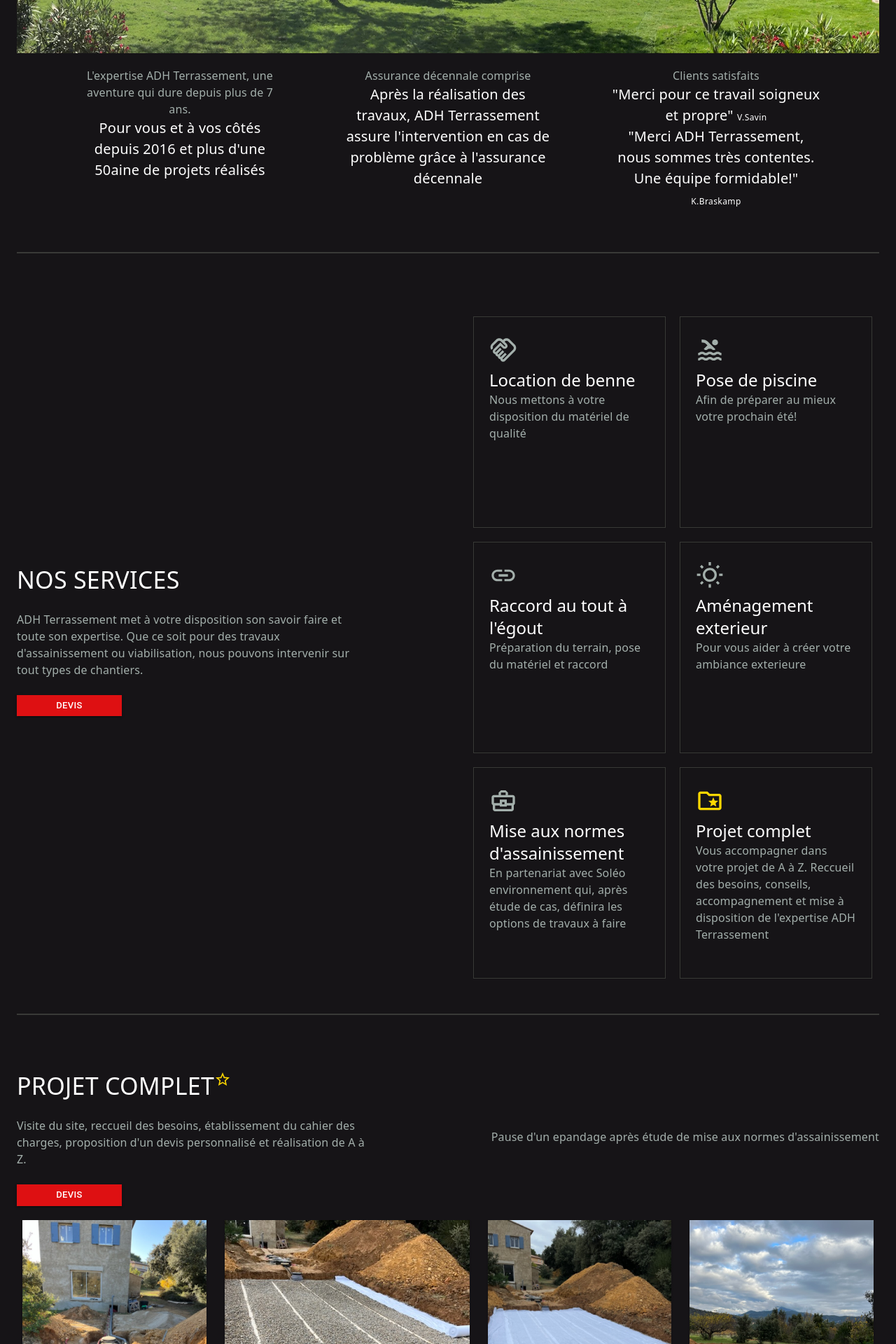
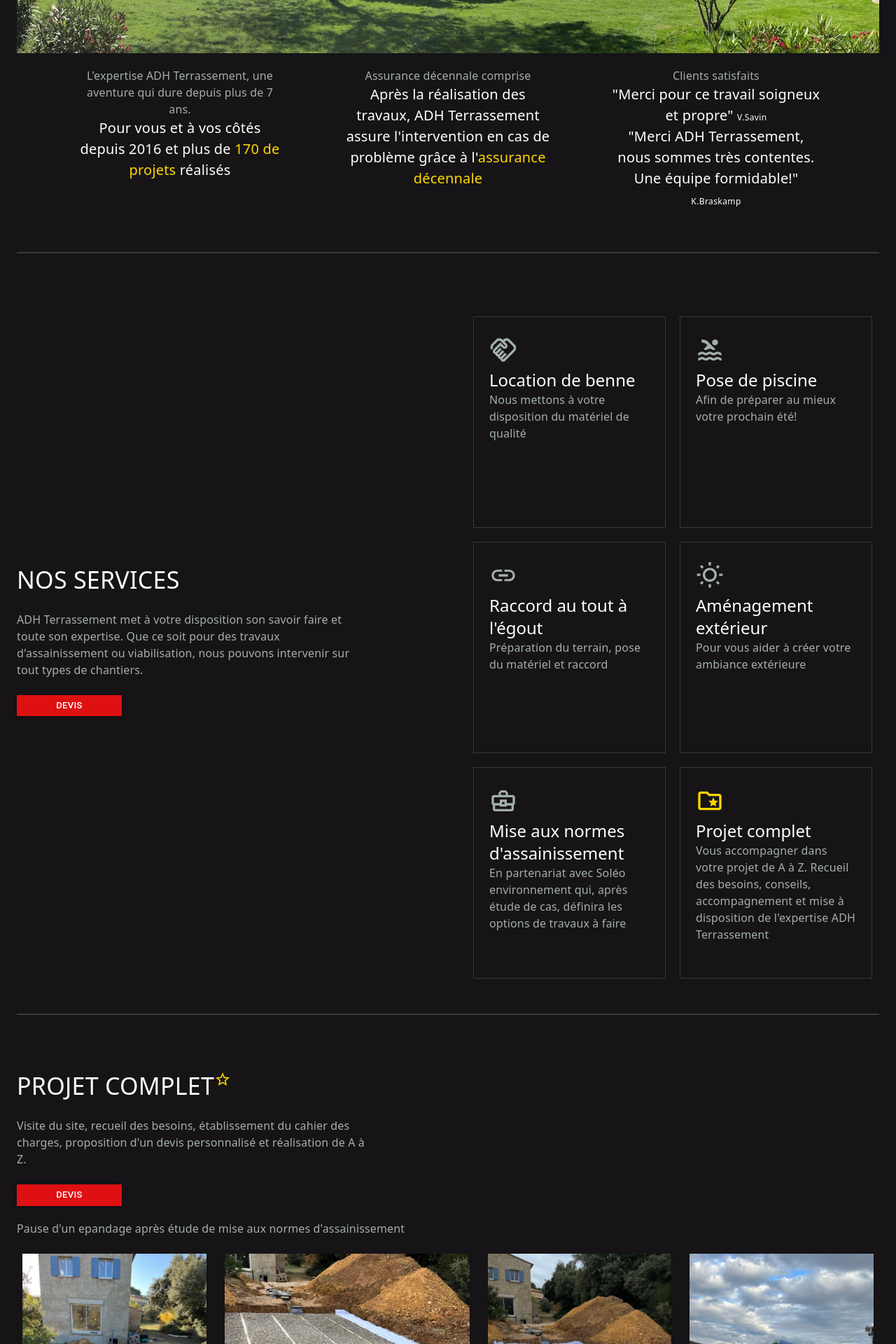
Before and after one commit to imbertf/adh_terrassement, a React (Create React App) app: page / in a window 1280 px wide. Shown: the part 780-2700 px from the top of the page at 70% size. Built offline with nearby package versions, Linux system fonts and the light colour scheme.

Commit message:
text correction / gold yellow added on important text / row direction removed from "projet complet" section

```diff
--- a/src/pages/homePage.jsx
+++ b/src/pages/homePage.jsx
@@ -105,8 +105,8 @@
                 de 7 ans.
               </Typography>
               <Typography fontSize={20}>
-                Pour vous et à vos côtés depuis 2016 et plus d'une 50aine de
-                projets réalisés
+                Pour vous et à vos côtés depuis 2016 et plus de{" "}
+                <span style={{ color: "gold" }}>170 de projets</span> réalisés
               </Typography>
             </Box>
             <Box
@@ -125,7 +125,8 @@
               </Typography>
               <Typography fontSize={20}>
                 Après la réalisation des travaux, ADH Terrassement assure
-                l'intervention en cas de problème grâce à l'assurance décennale
+                l'intervention en cas de problème grâce à l'
+                <span style={{ color: "gold" }}>assurance décennale</span>
               </Typography>
             </Box>
             <Box
@@ -245,8 +246,8 @@
               </Box>
               <Box>
                 <CardComponent
-                  title={"Aménagement exterieur"}
-                  text={"Pour vous aider à créer votre ambiance exterieure"}
+                  title={"Aménagement extérieur"}
+                  text={"Pour vous aider à créer votre ambiance extérieure"}
                   icon={
                     <WbSunnyOutlinedIcon
                       sx={{
@@ -277,7 +278,7 @@
                 <CardComponent
                   title={"Projet complet"}
                   text={
-                    "Vous accompagner dans votre projet de A à Z. Reccueil des besoins, conseils, accompagnement et mise à disposition de l'expertise ADH Terrassement "
+                    "Vous accompagner dans votre projet de A à Z. Recueil des besoins, conseils, accompagnement et mise à disposition de l'expertise ADH Terrassement "
                   }
                   icon={
                     <FolderSpecialOutlinedIcon
@@ -300,8 +301,7 @@
           pb={5}
         >
           <Stack
-            direction={{ lg: "row" }}
-            alignItems={"center"}
+            alignItems={{ xs: "center", sm: "flex-start" }}
             justifyContent={"space-between"}
           >
             <Box
@@ -316,9 +316,9 @@
                 />
               </Typography>
               <Typography color={theme.palette.primary.light} mb={3}>
-                Visite du site, reccueil des besoins, établissement du cahier
-                des charges, proposition d'un devis personnalisé et réalisation
-                de A à Z.
+                Visite du site, recueil des besoins, établissement du cahier des
+                charges, proposition d'un devis personnalisé et réalisation de A
+                à Z.
               </Typography>
               <ScrollLink to="contact" smooth={true} duration={500}>
                 <Button
@@ -431,10 +431,10 @@
             </Box>
             <Box>
               <ImageCardComponent
-                title={"Materiels"}
+                title={"Matériels"}
                 image={Materiel1}
-                alt={"materiels en location"}
-                text={"Matériels professionnels disponnibles à la location"}
+                alt={"matériels en location"}
+                text={"Matériels professionnels disponibles à la location"}
               />
             </Box>
             <Box>
```
